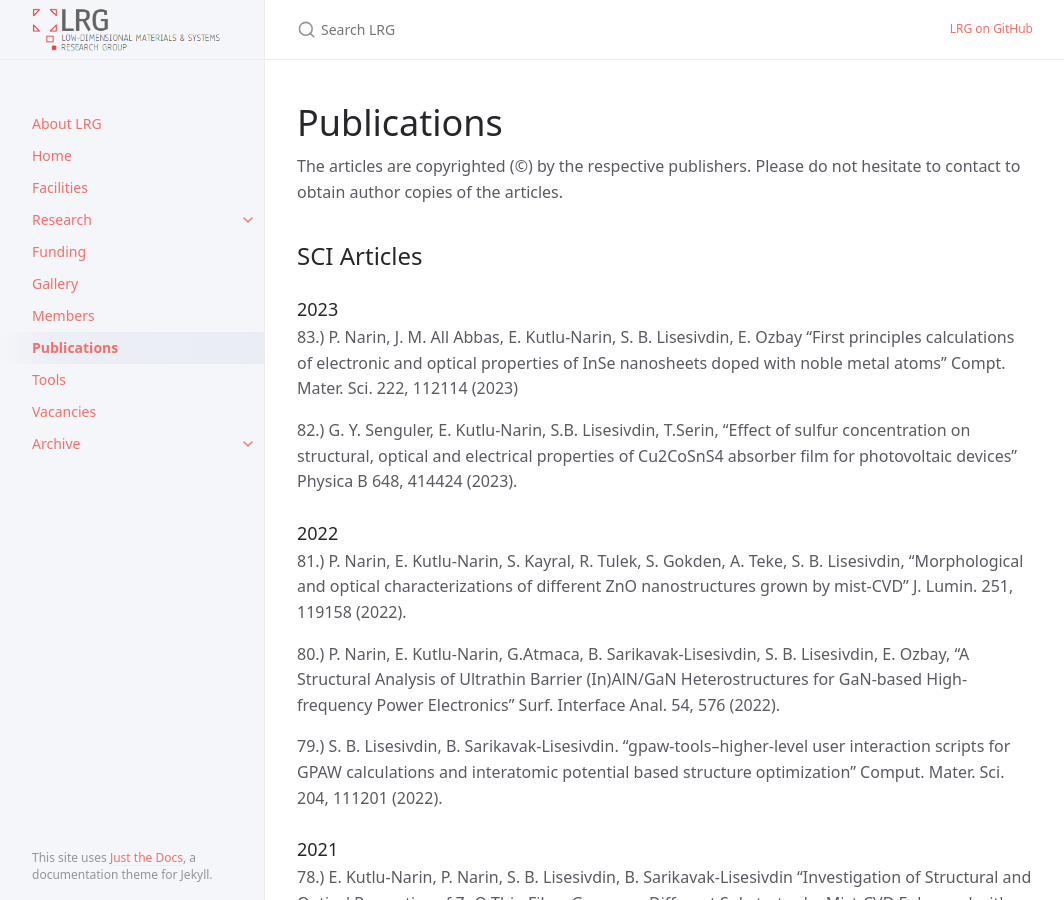
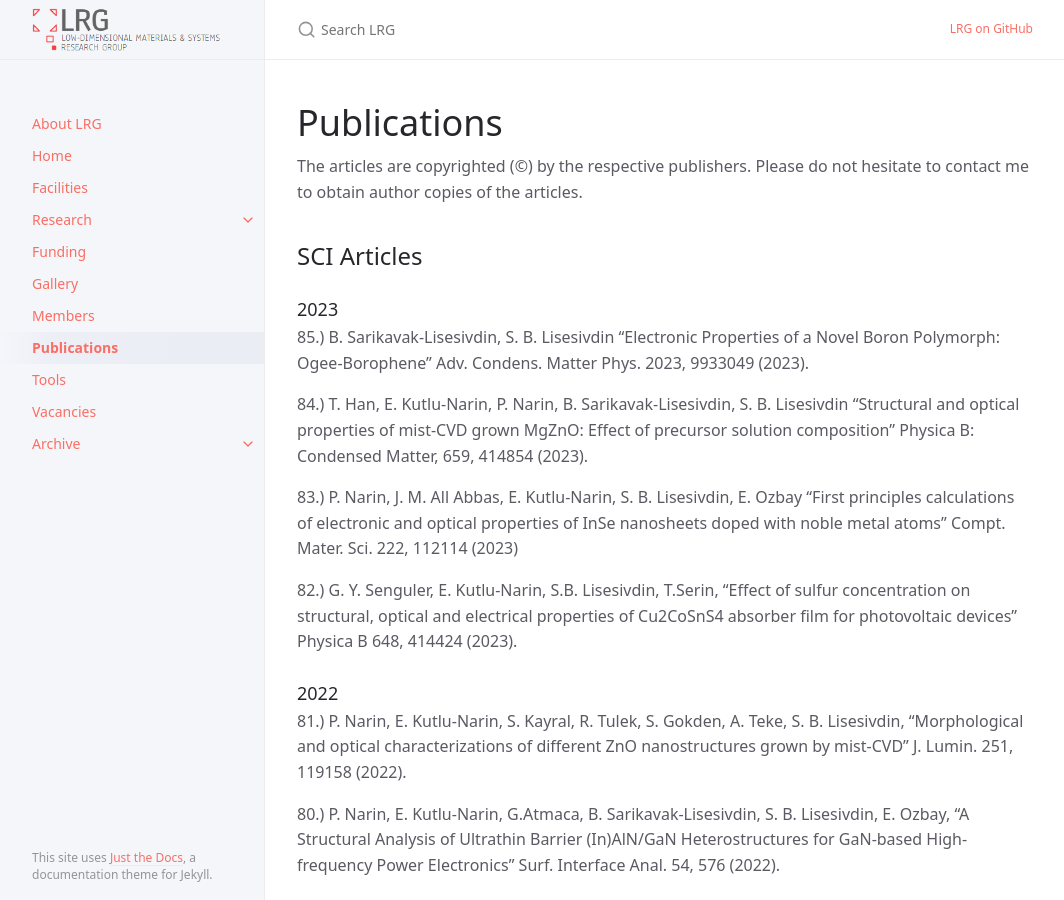
Before and after one commit to lrgresearch/2022, a Jekyll site: the page built from docs/publications.md, in a window 1280 px wide and 900 px high. Shown: the whole window, without its empty margins (107-1171 px from the left). Built offline with Jekyll 4.4.1, drawn with Linux system fonts in a browser that asks for light colours.

```diff
--- a/docs/publications.md
+++ b/docs/publications.md
@@ -6,11 +6,15 @@ nav_order: 7
 
 # Publications
 
-The articles are copyrighted (©) by the respective publishers. Please do not hesitate to contact to obtain author copies of the articles.
+The articles are copyrighted (©) by the respective publishers. Please do not hesitate to contact me to obtain author copies of the articles.
 
 ## SCI Articles
 
 ### 2023
+
+85.) B. Sarikavak-Lisesivdin, S. B. Lisesivdin "Electronic Properties of a Novel Boron Polymorph: Ogee-Borophene" Adv. Condens. Matter Phys. 2023, 9933049 (2023).
+
+84.) T. Han, E. Kutlu-Narin, P. Narin, B. Sarikavak-Lisesivdin, S. B. Lisesivdin "Structural and optical properties of mist-CVD grown MgZnO: Effect of precursor solution composition" Physica B: Condensed Matter, 659, 414854 (2023).
 
 83.) P. Narin, J. M. All Abbas, E. Kutlu-Narin, S. B. Lisesivdin, E. Ozbay "First principles calculations of electronic and optical properties of InSe nanosheets doped with noble metal atoms" Compt. Mater. Sci. 222, 112114 (2023)
 
```
